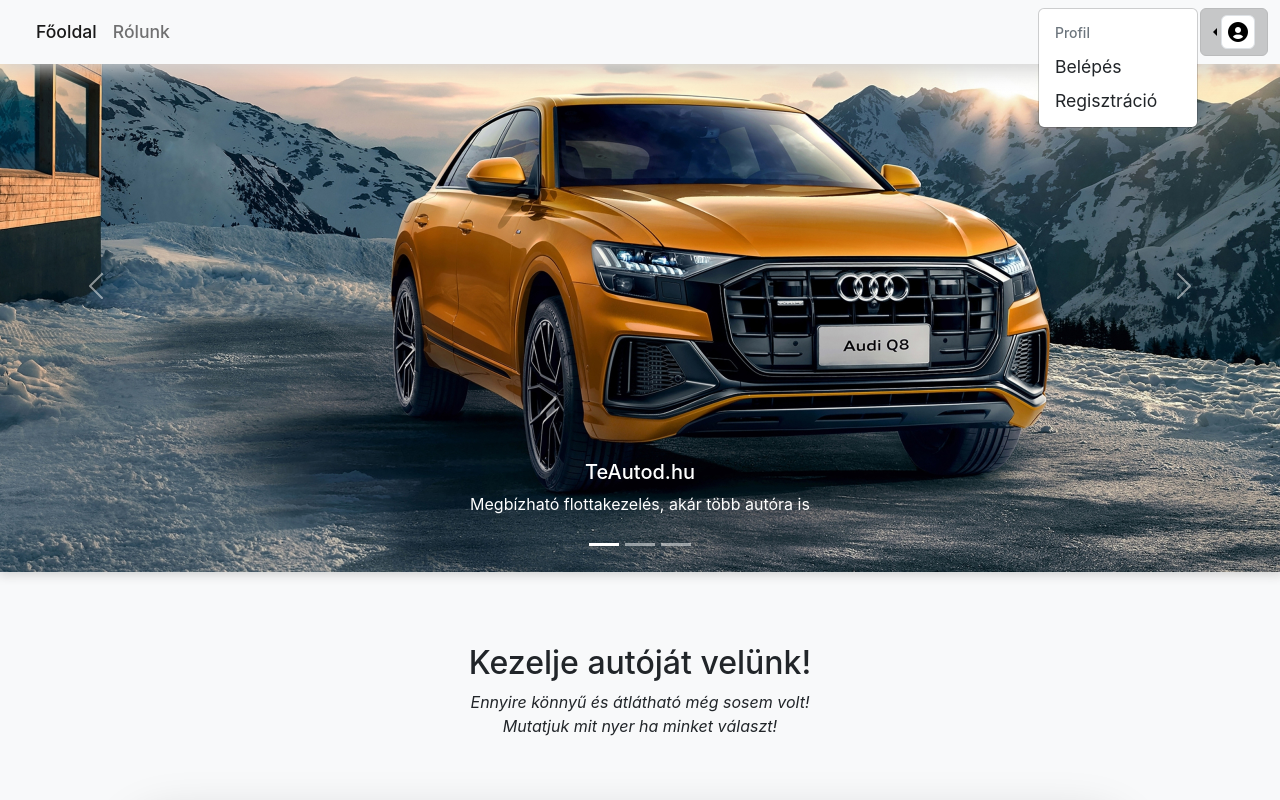
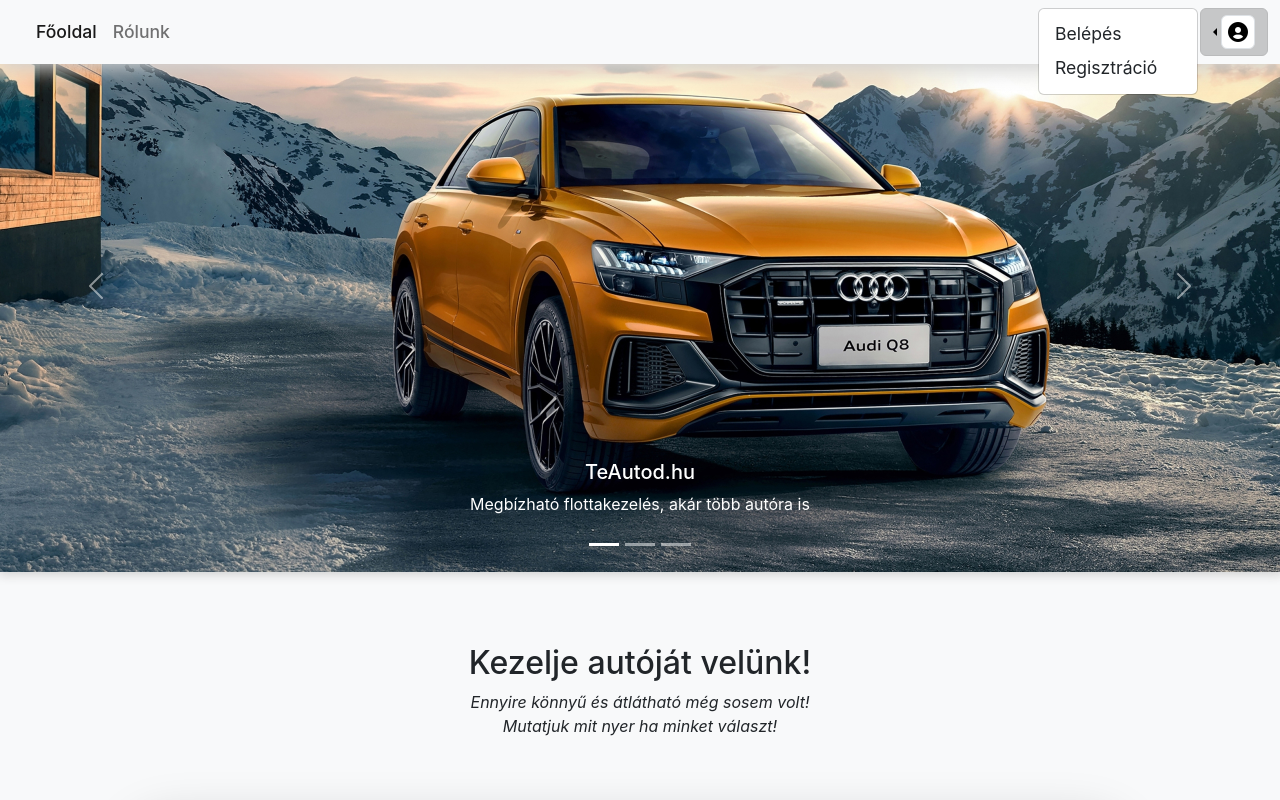
Before and after one commit to zmarc3ll/vizsgaremek_frontend, a React (Create React App) app: page / in a window 1280 px wide. Both pictures are taken after a click on the button 1233 px from the left and 32 px from the top of the page. Shown: the top 800 px of the page. Built offline with nearby package versions, Linux system fonts and the light colour scheme.

Commit message:
navbar profile name set on login

```diff
--- a/src/components/Navbar-component.tsx
+++ b/src/components/Navbar-component.tsx
@@ -7,7 +7,7 @@ const NavbarComponent: React.FC = () => {
   const [userName, setUserName] = useState<string>('');
 
   // Check if the user is logged in
-   useEffect(() => {
+  useEffect(() => {
       const accessToken = localStorage.getItem('accessToken');
       if (accessToken) {
           setIsLoggedIn(true);
@@ -15,10 +15,10 @@ const NavbarComponent: React.FC = () => {
               headers: {
                   'Authorization': `Bearer ${accessToken}`
               }
-          }).then(response => {
-              setUserName(response.data.username);
+          }).then(async response => {
+              await setUserName(response.data[0].username);
           }).catch(error => {
-              // error
+              console.log('Failed to get username')
           });
       }
   }, []);
@@ -37,16 +37,12 @@ const NavbarComponent: React.FC = () => {
       if (response.ok) {
         localStorage.removeItem('accessToken');
         setIsLoggedIn(false);
+        setUserName('');
       } else {
         console.log('Failed to logout')
       }
     }
   }
-
-     /* const handleLogout = async () => {
-        localStorage.removeItem('accessToken');
-        setIsLoggedIn(false);
-  }   */
 
   return (
     <nav className="navbar navbar-expand-sm bg-light fixed-top">
@@ -79,7 +75,10 @@ const NavbarComponent: React.FC = () => {
                 <img className="img-fluid img-thumbnail nav-item" src={'bxs-user-circle.png'} alt="userProfile" title="User" />
               </button>
               <ul className="dropdown-menu">
-                <li><h6 className="dropdown-header">{userName || 'Profil'}</h6></li>
+                {/* Display the username only when it is available */}
+              {userName && (
+                <li><h6 className="dropdown-header">{userName}</h6></li>
+              )}
                 {!isLoggedIn && (
                   <>
                     <li><Link to='/login' className="dropdown-item">Belépés</Link></li>
```
